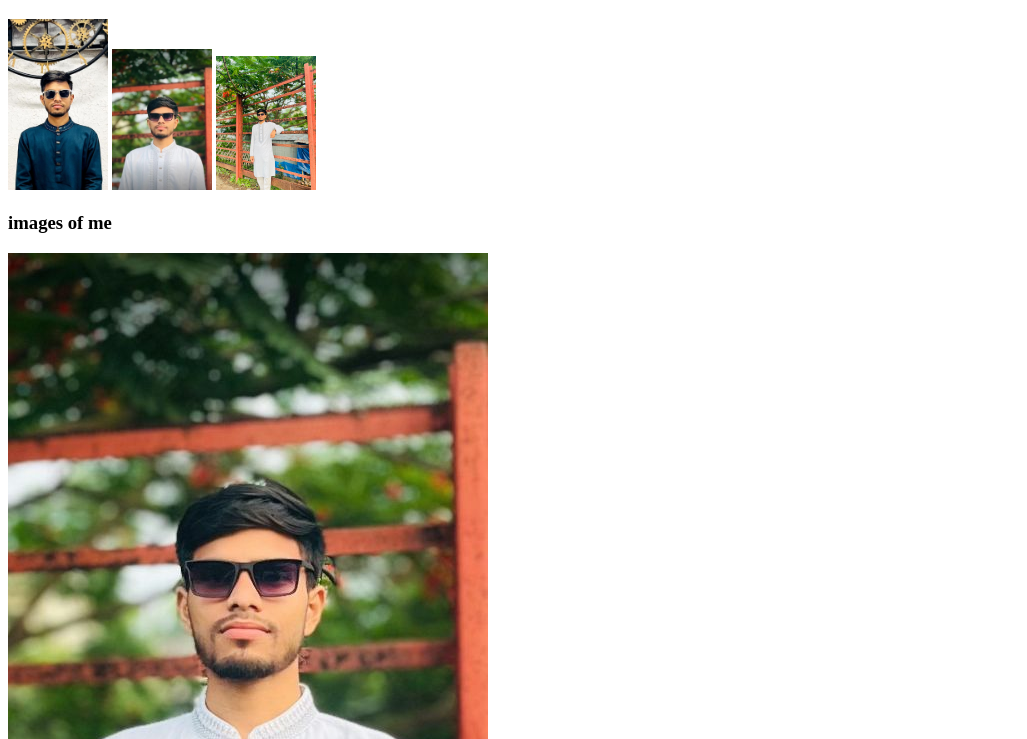
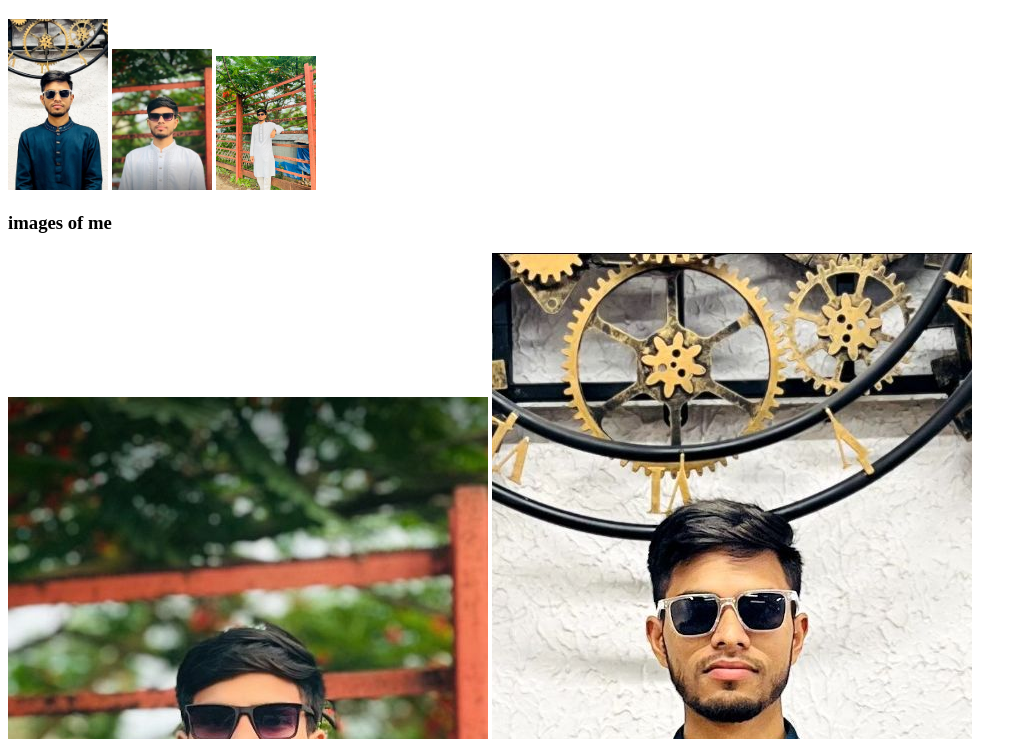
Before and after one commit to azizulhaque-zahangir/work-is-not-easy, a plain HTML site: page index.html in a window 1280 px wide. Shown: the part 61-800 px from the top of the page, without its empty margins (0-1027 px from the left). Drawn offline with Linux system fonts and the light colour scheme.

Commit message:
added picture

```diff
--- a/index.html
+++ b/index.html
@@ -14,5 +14,6 @@
     <img width="100" src="images/aziz1.jpg" alt="">
     <h3>images of me</h3>
     <img src="images/aziz 3.jpg" alt="">
+    <img src="images/aziz 2.jpg" alt="">
 </body>
 </html>
--- a/slide.css
+++ b/slide.css
@@ -0,0 +1,5 @@
+img{
+    border: 10px;
+    background-color:yellowgreen;
+    border-top: 12px;
+}
```
